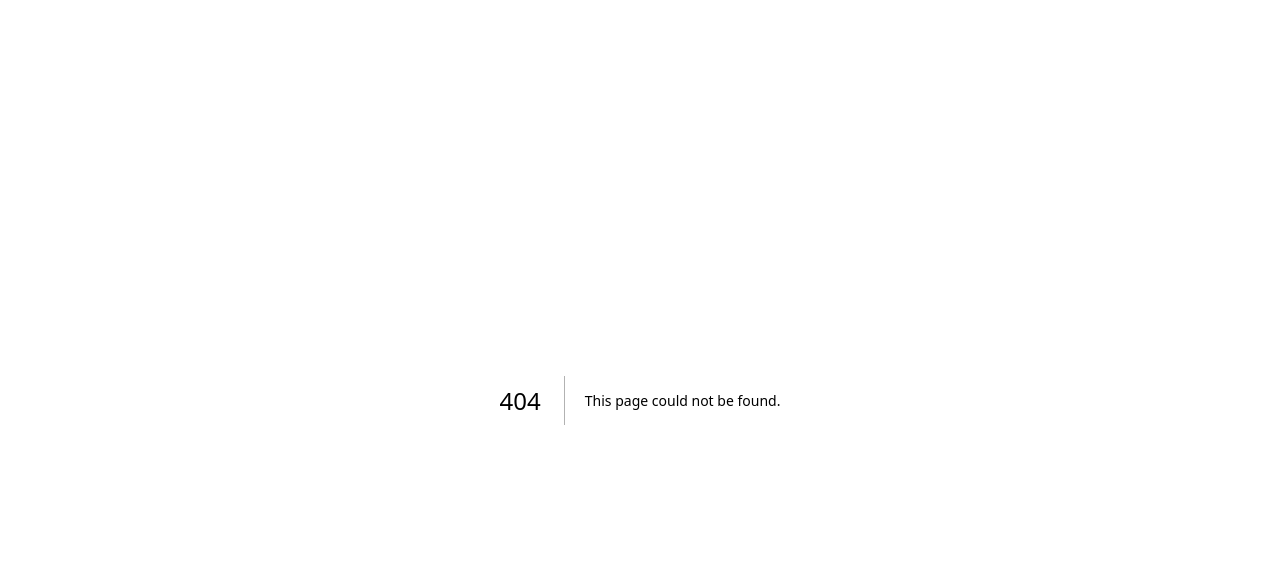
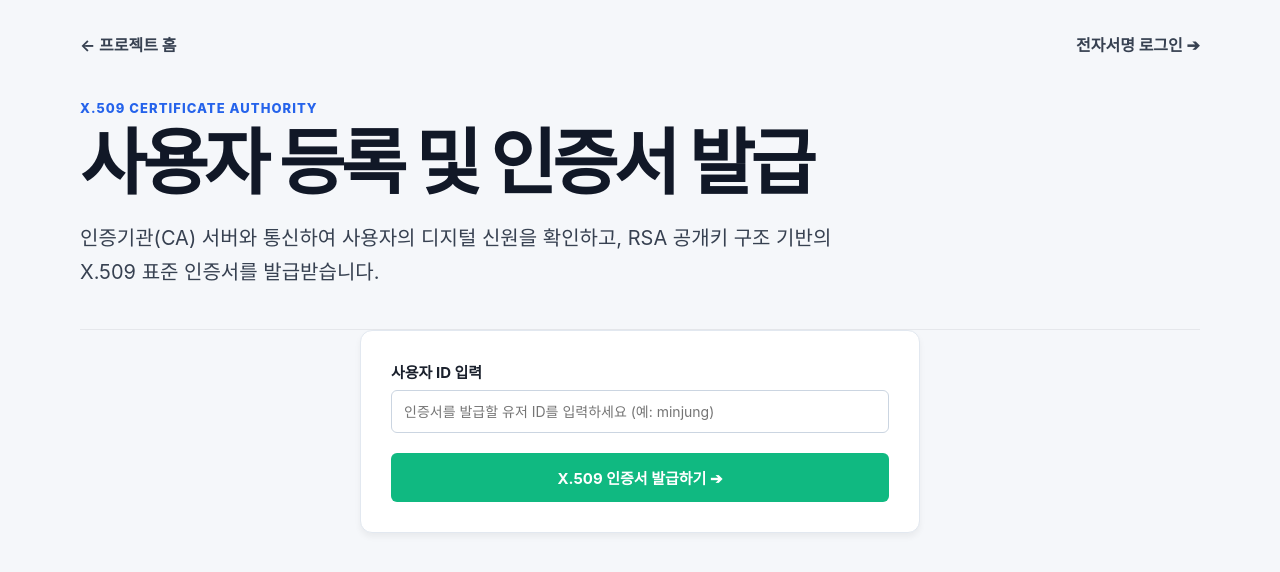
Before and after one commit to pmj2744/Security-Protocol, a Next.js app: page /cert-issue in a window 1280 px wide. Before the commit this address had no page. Shown: the top 572 px of the page. Built offline with nearby package versions, Linux system fonts and the light colour scheme.

Commit message:
사용자 등록 / 인증서 발급
The page allows users to input their ID for certificate issuance and handles the API response to display success or error messages.

```diff
--- /dev/null
+++ b/src/app/cert-issue/page.tsx
@@ -0,0 +1,122 @@
+'use client'
+
+import React, { useState } from 'react'
+import Link from 'next/link'
+
+export default function CertIssuePage() {
+  const [userId, setUserId] = useState('')
+  const [loading, setLoading] = useState(false)
+  const [result, setResult] = useState<string | null>(null)
+
+  const handleCreateCertificate = async (e: React.FormEvent) => {
+    e.preventDefault()
+    if (!userId.trim()) {
+      alert('유저 ID를 입력해주세요!')
+      return
+    }
+    setLoading(true)
+    setResult(null)
+    try {
+      const response = await fetch('/api/integrity-check/verify', {
+        method: 'POST',
+        headers: {
+          'Content-Type': 'application/json',
+        },
+        body: JSON.stringify({ user_id: userId }),
+      })
+      if (response.ok) {
+        setResult(
+          `🎉 [발급 성공] '${userId}' 사용자의 X.509 공개키 인증서(user.crt) 생성이 완료되었습니다!`
+        )
+      } else {
+        setResult(
+          '❌ 인증서 발급 중 오류가 발생했습니다. 백엔드 상태를 확인하세요.'
+        )
+      }
+    } catch (error) {
+      console.error(error)
+      setResult('❌ 서버와 통신 중 에러가 발생했습니다.')
+    } finally {
+      setLoading(false)
+    }
+  }
+
+  return (
+    <main className="site" style={{ paddingBottom: '80px' }}>
+      <nav className="subnav">
+        <Link href="/">← 프로젝트 홈</Link>
+        <Link href="/signature-login">전자서명 로그인 ➔</Link>
+      </nav>
+
+      <header className="page-header">
+        <div>
+          <p className="eyebrow">X.509 Certificate Authority</p>
+          <h1>사용자 등록 및 인증서 발급</h1>
+          <p className="lead">
+            인증기관(CA) 서버와 통신하여 사용자의 디지털 신원을 확인하고, RSA 공개키 구조 기반의 X.509 표준 인증서를 발급받습니다.
+          </p>
+        </div>
+      </header>
+
+      <div style={{ maxWidth: '600px', margin: '0 auto', padding: '0 20px' }}>
+        <div style={{ background: '#fff', padding: '30px', borderRadius: '12px', border: '1px solid #e2e8f0', boxShadow: '0 4px 6px rgba(0,0,0,0.05)' }}>
+          <form onSubmit={handleCreateCertificate} style={{ display: 'flex', flexDirection: 'column', gap: '20px' }}>
+            <div style={{ display: 'flex', flexDirection: 'column', gap: '8px' }}>
+              <label style={{ fontWeight: 'bold', fontSize: '15px', color: '#1a202c' }}>
+                사용자 ID 입력
+              </label>
+              <input
+                type="text"
+                value={userId}
+                onChange={(e) => setUserId(e.target.value)}
+                placeholder="인증서를 발급할 유저 ID를 입력하세요 (예: minjung)"
+                style={{
+                  padding: '12px',
+                  border: '1px solid #cbd5e1',
+                  borderRadius: '6px',
+                  background: '#fff',
+                  color: '#1a202c',
+                  fontSize: '14px',
+                }}
+              />
+            </div>
+            <button
+              type="submit"
+              disabled={loading}
+              style={{
+                padding: '14px',
+                backgroundColor: loading ? '#cbd5e1' : '#10b981',
+                color: '#fff',
+                border: 'none',
+                borderRadius: '6px',
+                cursor: loading ? 'not-allowed' : 'pointer',
+                fontWeight: 'bold',
+                fontSize: '15px',
+                transition: 'background 0.2s',
+              }}
+            >
+              {loading ? '인증서 생성 중...' : 'X.509 인증서 발급하기 ➔'}
+            </button>
+          </form>
+
+          {result && (
+            <div
+              style={{
+                marginTop: '20px',
+                padding: '15px',
+                background: result.includes('성공') ? '#e8f5e9' : '#fde8e8',
+                border: result.includes('성공') ? '1px solid #10b981' : '1px solid #f85149',
+                borderRadius: '6px',
+                color: result.includes('성공') ? '#155724' : '#721c24',
+                fontSize: '14px',
+                lineHeight: '1.5',
+              }}
+            >
+              {result}
+            </div>
+          )}
+        </div>
+      </div>
+    </main>
+  )
+}
```
